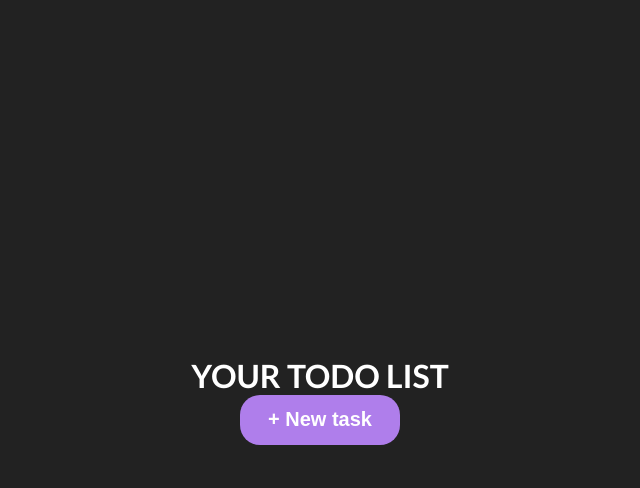
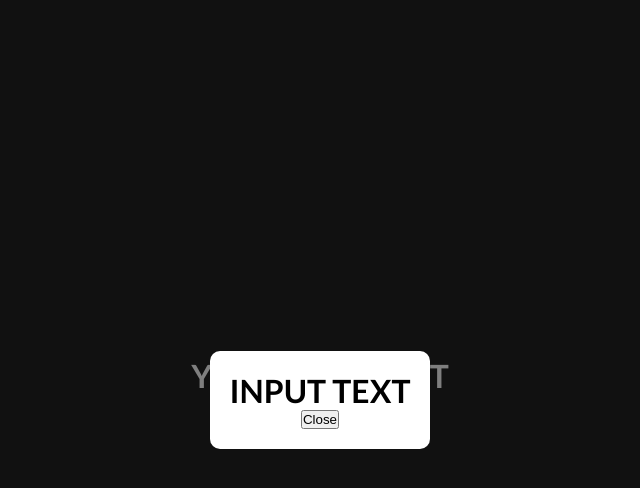
Before and after one commit to Salim-Ali-94/DevOps, a Next.js app in the folder microservices/todo list/store-item/ui/: page / in a window 1280 px wide. Both pictures are taken after a click on the button "+ New task". Shown: the top 488 px of the page, without its empty margins (320-960 px from the left). Built offline with nearby package versions, Linux system fonts and the light colour scheme.

Commit message:
created custom popup component

```diff
--- a/microservices/todo list/store-item/ui/components/AddButton/index.js
+++ b/microservices/todo list/store-item/ui/components/AddButton/index.js
@@ -1,7 +1,7 @@
-import styles from "./styles.module.css"
+import styles from "./styles.module.css";
 
 
-export default function AddButton({addHandler}) {
+export default function AddButton({ addHandler }) {
 
     return (
 
--- /dev/null
+++ b/microservices/todo list/store-item/ui/components/Modal/index.js
@@ -0,0 +1,21 @@
+import styles from "./styles.module.css";
+
+
+export default function ItemModal({ setVisible }) {
+
+    return (
+
+        <div className={styles.overlay}>
+
+            <div className={styles.modal}>
+
+                <h1>INPUT TEXT</h1>
+                <button onClick={() => setVisible(false)}>Close</button>
+
+            </div>
+
+        </div>
+
+    );
+
+}
--- /dev/null
+++ b/microservices/todo list/store-item/ui/components/Modal/styles.module.css
@@ -0,0 +1,23 @@
+
+
+.overlay {
+
+    width: 100%;
+    height: 100%;
+    display: flex;
+    justify-content: center;
+    align-items: center;
+    background-color: rgba(0, 0, 0, 0.5);
+    position: absolute;
+}
+
+.modal {
+
+    padding: 20px;
+    display: flex;
+    flex-direction: column;
+    justify-content: center;
+    align-items: center;
+    background-color: #fff;
+    border-radius: 10px;
+}
--- a/microservices/todo list/store-item/ui/pages/index.js
+++ b/microservices/todo list/store-item/ui/pages/index.js
@@ -1,9 +1,13 @@
 import Head from "next/head";
 import styles from "@/styles/Home.module.css";
 import AddButton from "../components/AddButton";
+import Modal from "../components/Modal";
+import { useState } from "react";
 
 
 export default function Home() {
+
+  const [visible, setVisible] = useState(false);
 
   return (
 
@@ -21,7 +25,8 @@ export default function Home() {
       <main className={styles.content}>
 
         <h1 className={styles.text}>YOUR TODO LIST</h1>
-        <AddButton />
+        <AddButton addHandler={() => setVisible(true)} />
+        { visible && <Modal setVisible={setVisible} /> }
 
       </main>
 
```
